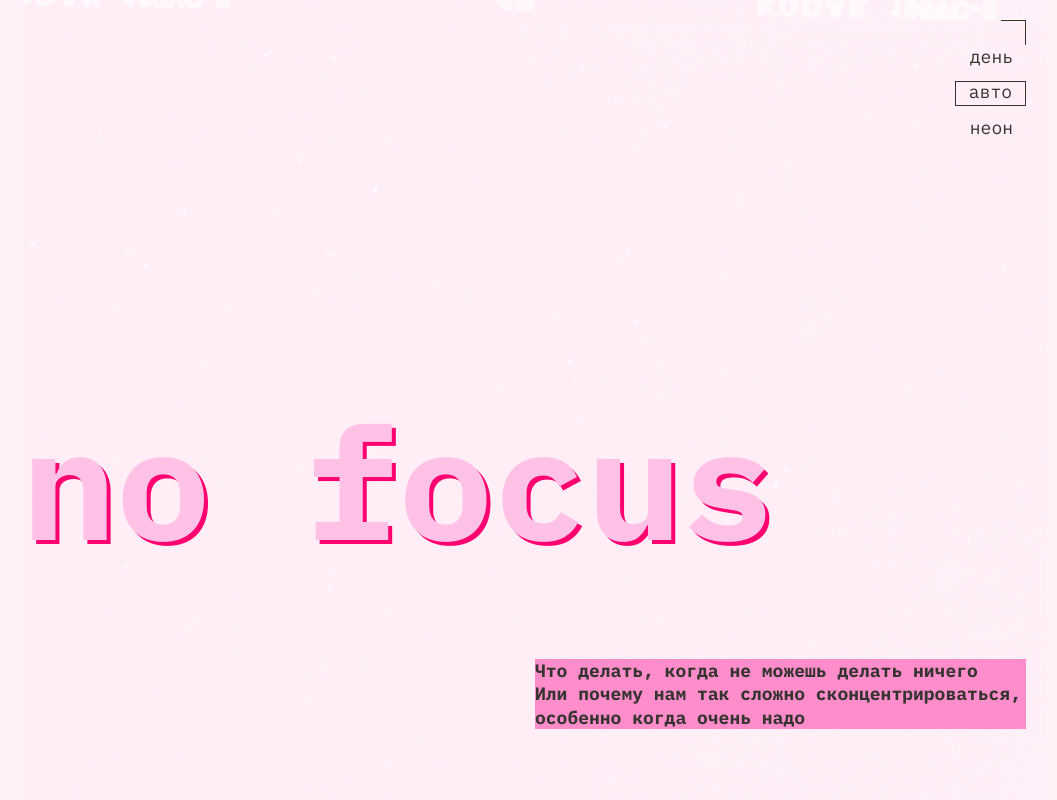
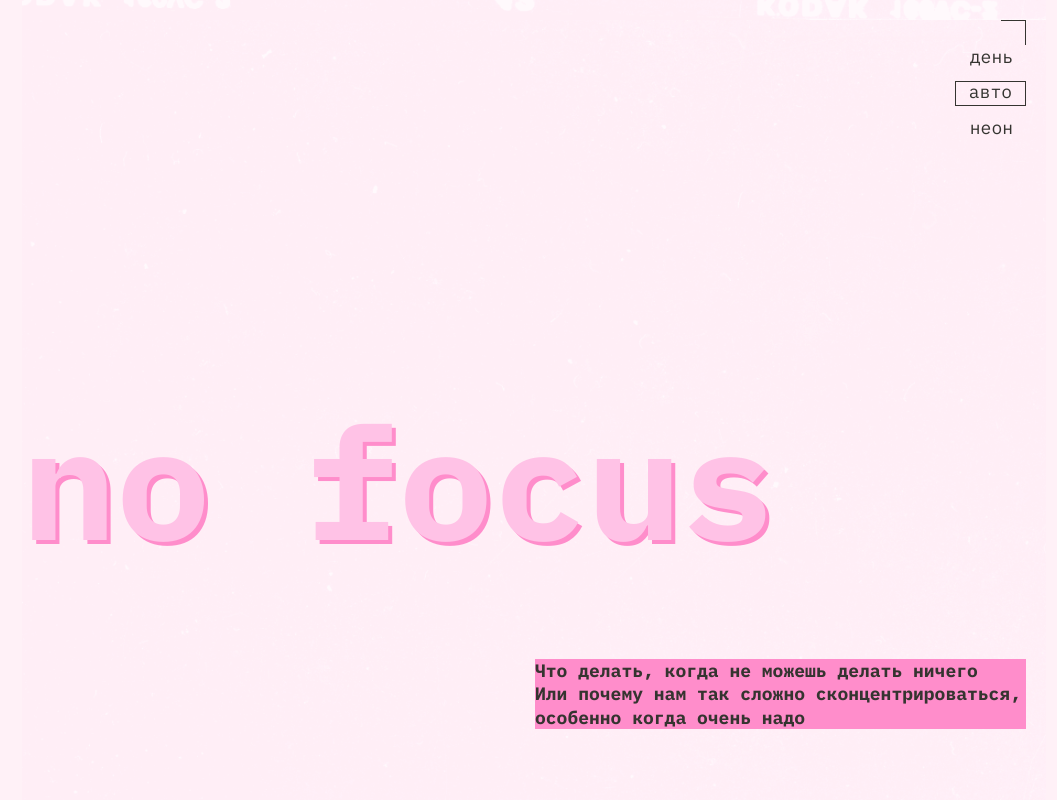
Before and after one commit to DEADushka13/slozhno-sosredotochitsya, a plain HTML site: page index.html in a window 1280 px wide. Shown: the top 800 px of the page, without its empty margins (106-1163 px from the left). Drawn offline with Linux system fonts and the light colour scheme.

Commit message:
dark 1.2

```diff
--- a/index.html
+++ b/index.html
@@ -1,7 +1,6 @@
 <!DOCTYPE html>
 <html lang="ru">
   <head>
-
     <meta charset="UTF-8" />
     <meta http-equiv="X-UA-Compatible" content="IE=edge" />
     <meta name="viewport" content="width=device-width, initial-scale=1.0" />
@@ -12,11 +11,7 @@
     <link rel="stylesheet" href="./styles/globals.css" />
     <link rel="stylesheet" href="./styles/style.css" />
     <link rel="stylesheet" href="./styles/light.css" />
-    <link
-      rel="stylesheet"
-      media="(prefers-color-scheme: dark)"
-      href="./styles/dark.css"
-    />
+    <link rel="stylesheet" href="./styles/dark.css" />
     <link rel="icon" href="./images/favicon.ico" sizes="any" />
     <link rel="icon" href="./images/favicon.svg" type="image/svg+xml" />
   </head>
--- a/styles/dark.css
+++ b/styles/dark.css
@@ -3,15 +3,32 @@
   здесь окажутся стили, которые нужно переопределить принудительно,
   переключая тему
 */
-:root{
+/* :root{
   --header-disc-color:#FF0070;
   --header-title-color:#DB00FF;
   --accent-color:#FF0070;
-}
+  --header-background-image: url("../images/cover-image-dark.png");
+} */
 
 .page.theme_dark {
   /* сохраните этот селектор в приведённом виде.
     Так стили написанные ниже будут иметь больший вес,
     чем стили в медиазапросе предпочтений пользователя
   */
+  --header-disc-color:#FF0070;
+  --header-title-color:#DB00FF;
+  --accent-color:#FF0070;
+  --header-background-image: url("../images/cover-image-dark.png");
 }
+
+/* <link rel="stylesheet" href="./base/base.css">
+<link rel="stylesheet" media="(width < 768px)" href="./mobile/mobile.css">
+<link rel="stylesheet" media="(768px <= width < 1024px)" href="./tablet/tablet.css">
+<link rel="stylesheet" media="(width >= 1024px)" href="./desktop/desktop.css">
+
+<link rel="stylesheet" media="(prefers-color-scheme: light)" href="./theme/light/theme-light.css">
+<link rel="stylesheet" media="(prefers-color-scheme: dark)" href="./theme/dark/theme-dark.css">
+<link rel="stylesheet" media="(prefers-reduced-motion: no-preference)" href="./animation/animation.css">
+<link rel="stylesheet" media="(resolution >= 2x)" href="./retina/retina.css">
+<link rel="stylesheet" media="(pointer: course)" href="./touch/touch.css">
+<link rel="stylesheet" media="print" href="./print/print.css">  */
--- a/styles/style.css
+++ b/styles/style.css
@@ -1,5 +1,12 @@
 /* Основные стили проекта. Это стили для темы, которую вы верстаете первой. */
-
+:root{
+  --header-disc-color: #ff8dcb;
+  --header-title-color: #ffc2e6;
+  --accent-color: #ff8dcb;
+  --page-background-color: #fff1f7;
+  --header-background-image: url("../images/cover-image-light.png");
+  --main-color: #353430;
+}
 .page {
   /* сохраните в разметке и стилях класс page. На его основе работает скрипт. */
 }
--- a/styles/variables.css
+++ b/styles/variables.css
@@ -3,17 +3,13 @@
   и их переопределение под различные устройства
 */
 :root {
-  --header-disc-color: #ff8dcb;
-  --header-title-color: #ffc2e6;
-  --accent-color: #ff8dcb;
+
   --header-title-font-size: 116px;
   --header-title-line-height: 95.7px;
-  --page-background-color: #fff1f7;
   --header-padding: 10px;
   --main-padding: 0px 10px 0px 10px;
-  --header-background-image: url("../images/cover-image-light.png");
   --decorated-zone-left: 330px;
-  --main-color: #353430;
+
   --main-text-size: 18px;
   --header-title-padding: 66px 0px 0px 0px;
   --header-gap: 55px;
```
